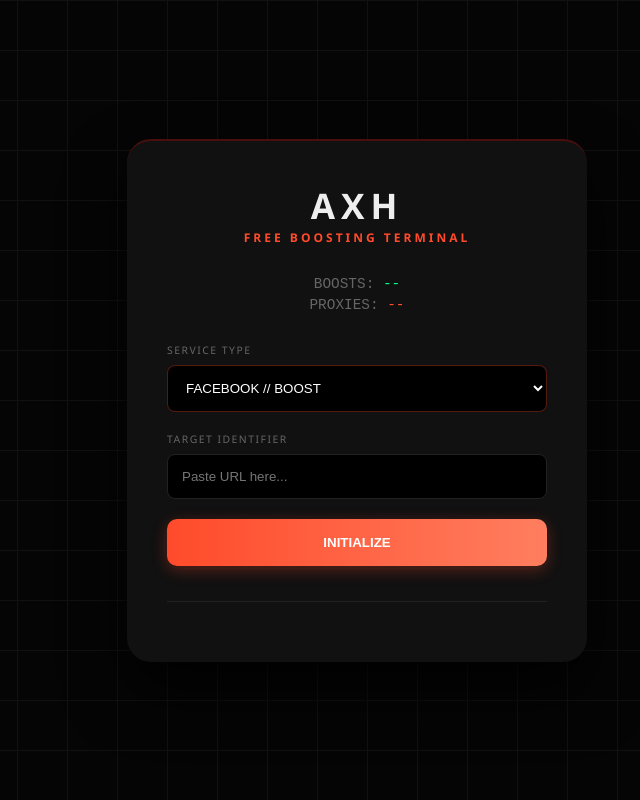
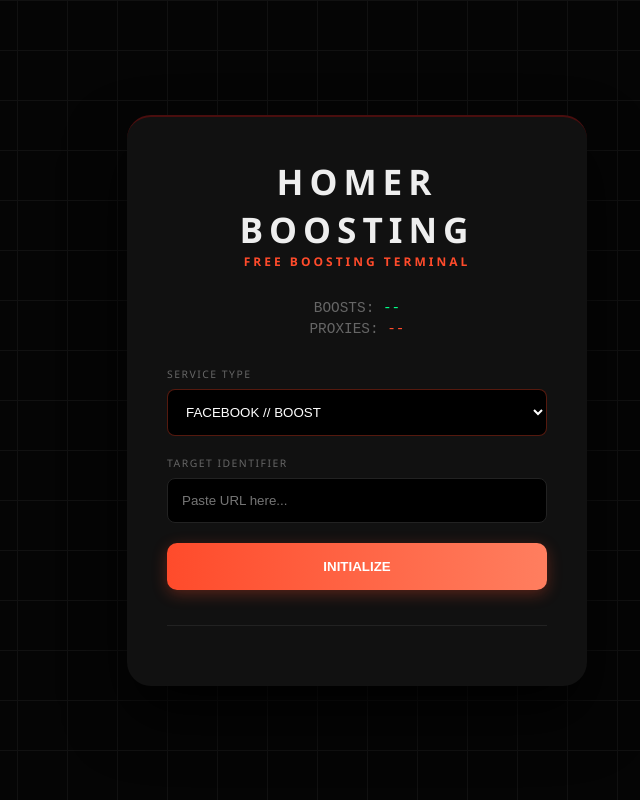
Before and after one commit to Jking123456/free-boosting, a plain HTML site: page public/index.html in a window 1280 px wide. Shown: the whole page, without its empty margins (283-923 px from the left). Drawn offline with Linux system fonts and the light colour scheme; no server answers.

Commit message:
Change header from 'AXH' to 'HOMER BOOSTING'

```diff
--- a/public/index.html
+++ b/public/index.html
@@ -72,7 +72,7 @@
 <body>
 
 <div class="terminal-card">
-    <h1>AXH</h1>
+    <h1>HOMER BOOSTING</h1>
     <div class="subtitle">FREE BOOSTING TERMINAL</div>
 
     <div class="stats-container">
```
